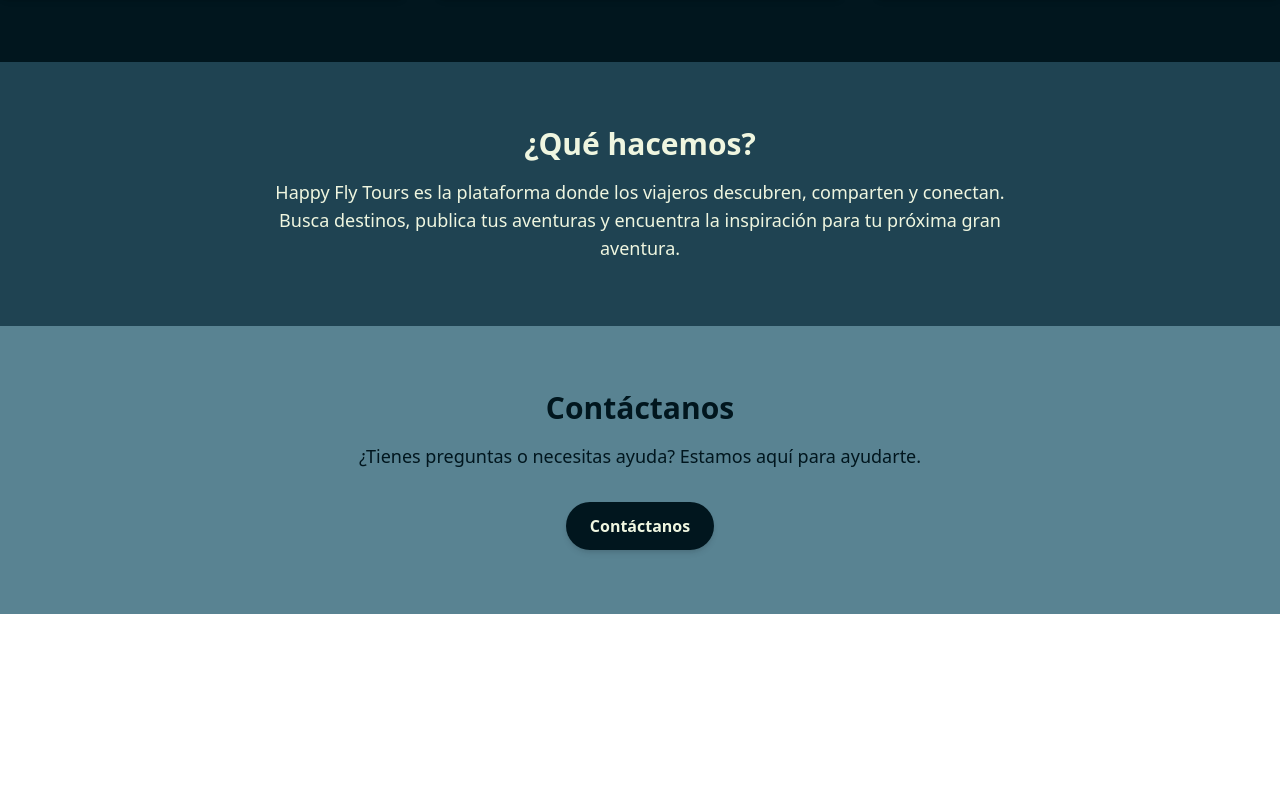
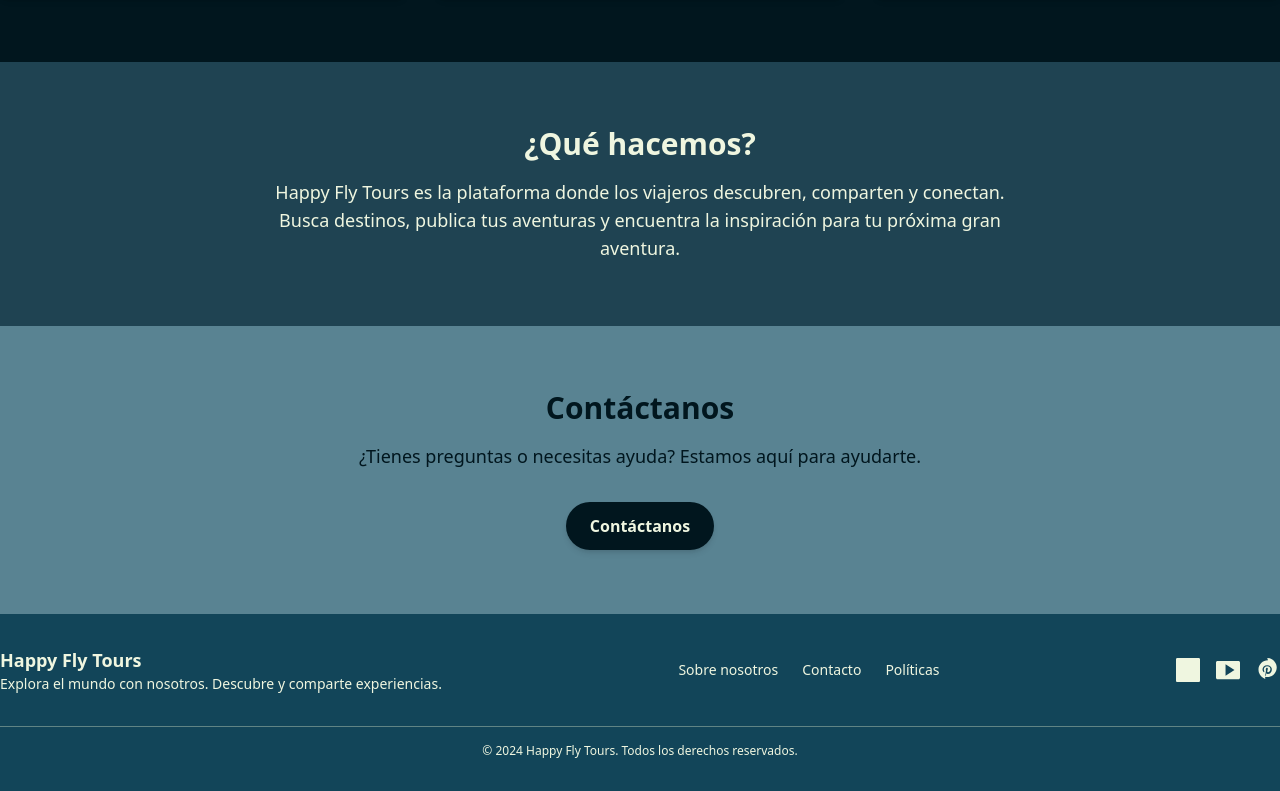
Before and after one commit to jdvanegasm/Tourist-Web-Application, a Vue app in the folder tourist_project/frontend/tourism_frontend/: page / in a window 1280 px wide. Shown: the part 1106-1897 px from the top of the page. Before the commit the page ends 1720 px from the top, so only its background shows below. Built offline with nearby package versions, Linux system fonts and the light colour scheme.

Commit message:
dev: main footer done

```diff
--- a/tourist_project/frontend/tourism_frontend/src/App.vue
+++ b/tourist_project/frontend/tourism_frontend/src/App.vue
@@ -2,15 +2,18 @@
   <div id="app">
     <MainHeader />
     <router-view />
+    <MainFooter />
   </div>
 </template>
 
 <script>
 import MainHeader from '@/components/MainHeader.vue';
+import MainFooter from '@/components/MainFooter.vue';
 
 export default {
   components: {
     MainHeader,
+    MainFooter
   },
 };
 </script>
--- /dev/null
+++ b/tourist_project/frontend/tourism_frontend/src/components/MainFooter.vue
@@ -0,0 +1,63 @@
+<template>
+    <footer class="bg-primary text-light py-8">
+      <div class="container mx-auto flex flex-col md:flex-row justify-between items-center">
+        <!-- Sección de información -->
+        <div class="text-center md:text-left mb-4 md:mb-0">
+          <h4 class="text-lg font-bold">Happy Fly Tours</h4>
+          <p class="text-sm">Explora el mundo con nosotros. Descubre y comparte experiencias.</p>
+        </div>
+
+        <!-- Links útiles -->
+        <div class="flex space-x-6 mb-4 md:mb-0">
+          <a href="#" class="text-sm hover:text-highlight transition">Sobre nosotros</a>
+          <a href="#" class="text-sm hover:text-highlight transition">Contacto</a>
+          <a href="#" class="text-sm hover:text-highlight transition">Políticas</a>
+        </div>
+
+        <!-- Redes sociales -->
+        <div class="flex space-x-4">
+          <a href="#" class="text-light hover:text-highlight transition">
+            <svg xmlns="http://www.w3.org/2000/svg" class="w-6 h-6" fill="currentColor" viewBox="0 0 24 24">
+              <path d="M22.675 0H1.325C.593 0 0 .593 0 1.325v21.351C0 23.407.593 24 1.325 24h21.351c.731 0 1.324-.593 1.324-1.324V1.325C24 .593 23.407 0 22.675 0zm-4.431 4.6h-2.175c-1.62 0-2.644 1.07-2.644 2.697v1.245h-2.22v2.456h2.22v6.436h2.682v-6.436h2.234l.353-2.456h-2.587V7.297c0-.709.198-1.193 1.217-1.193h1.416V4.6z"/>
+            </svg>
+          </a>
+          <a href="#" class="text-light hover:text-highlight transition">
+            <svg xmlns="http://www.w3.org/2000/svg" class="w-6 h-6" fill="currentColor" viewBox="0 0 24 24">
+              <path d="M24 4.56v15.08c0 .85-.69 1.54-1.54 1.54H1.54C.69 21.18 0 20.49 0 19.64V4.56c0-.85.69-1.54 1.54-1.54h20.92c.85 0 1.54.69 1.54 1.54zM9.54 17.8l8.94-5.8-8.94-5.8v11.6z"/>
+            </svg>
+          </a>
+          <a href="#" class="text-light hover:text-highlight transition">
+            <svg xmlns="http://www.w3.org/2000/svg" class="w-6 h-6" fill="currentColor" viewBox="0 0 24 24">
+              <path d="M12 2.163c-5.271 0-9.524 4.253-9.524 9.524 0 4.292 2.89 7.926 6.783 9.242-.093-.814-.18-2.072-.053-2.967.124-.869.79-5.574.79-5.574s-.201-.403-.201-.996c0-.932.54-1.628 1.214-1.628.572 0 .849.429.849.944 0 .574-.367 1.432-.559 2.23-.159.672.337 1.222.998 1.222 1.198 0 2.121-1.264 2.121-3.082 0-1.609-1.158-2.738-3.146-2.738-2.139 0-3.459 1.604-3.459 3.256 0 .588.228 1.218.513 1.56.056.07.064.132.047.204-.051.223-.17.723-.195.824-.032.133-.103.162-.237.098-.88-.406-1.418-1.683-1.418-2.712 0-2.204 1.663-4.233 4.813-4.233 2.518 0 4.465 1.794 4.465 4.185 0 2.489-1.567 4.486-3.742 4.486-.732 0-1.419-.38-1.651-.828l-.449 1.707c-.162.618-.603 1.39-.898 1.86.683.21 1.401.325 2.153.325 5.271 0 9.524-4.253 9.524-9.524 0-5.271-4.253-9.524-9.524-9.524z"/>
+            </svg>
+          </a>
+        </div>
+      </div>
+
+      <!-- Línea divisoria -->
+      <div class="mt-8 border-t border-highlight opacity-50"></div>
+
+      <!-- Derechos reservados -->
+      <div class="text-center mt-4 text-xs">
+        <p>&copy; 2024 Happy Fly Tours. Todos los derechos reservados.</p>
+      </div>
+    </footer>
+  </template>
+
+  <script>
+  export default {
+    name: 'MainFooter',
+  };
+  </script>
+
+  <style scoped>
+  .bg-primary {
+    background-color: #124559;
+  }
+  .text-light {
+    color: #eff6e0;
+  }
+  .text-highlight {
+    color: #aec3b0;
+  }
+  </style>
```
